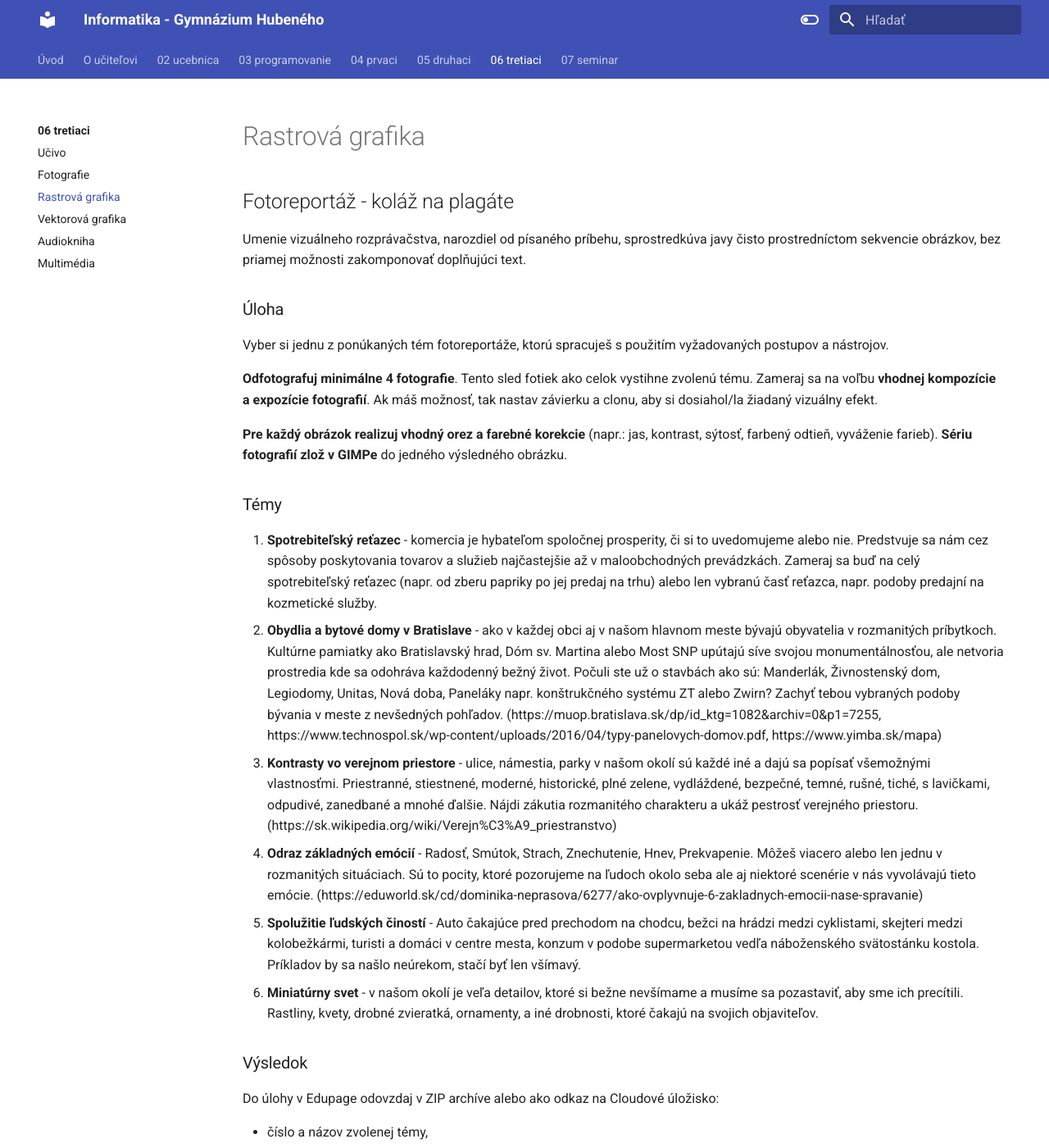
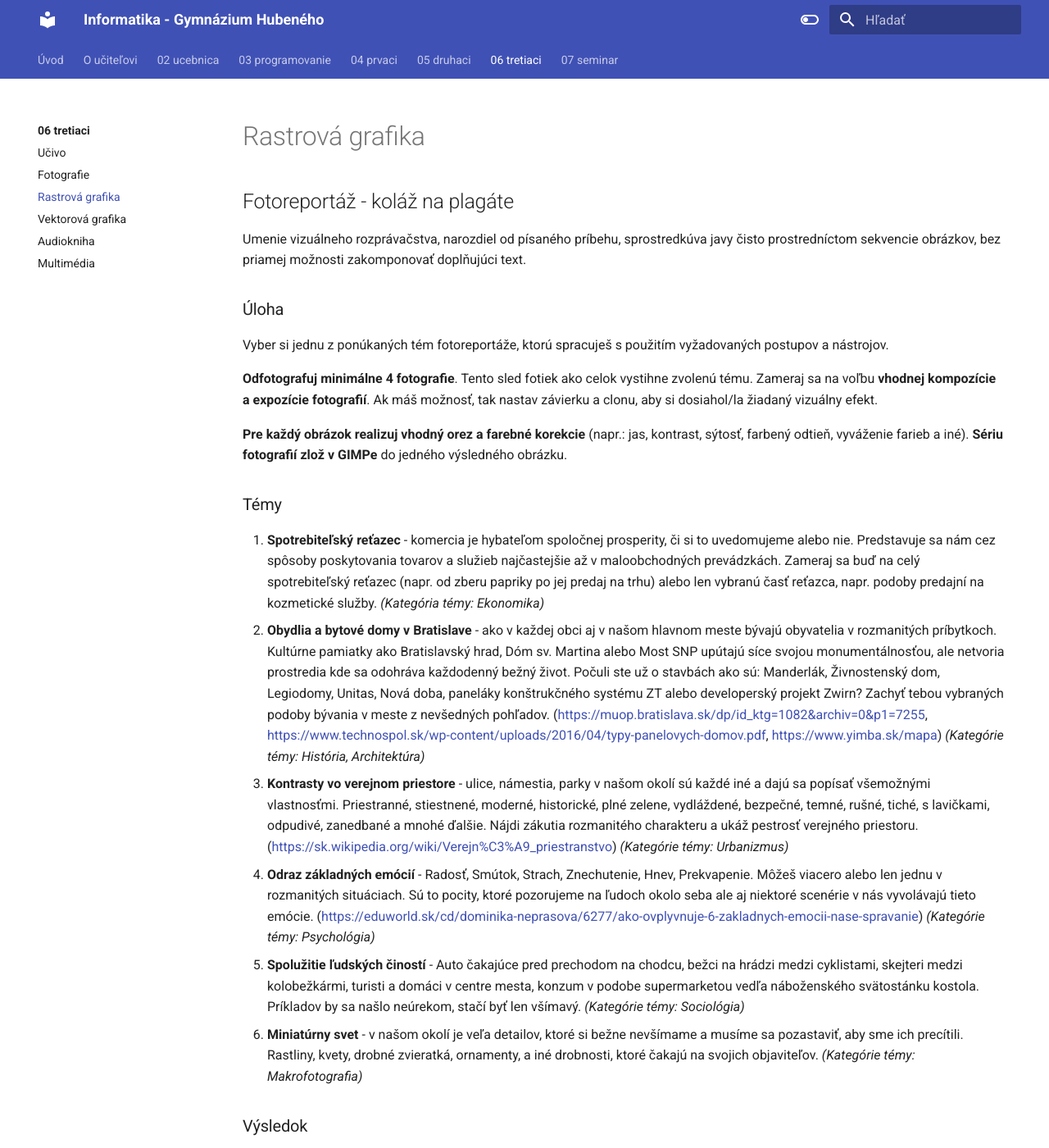
Before and after one commit to hubenka/hubenka.github.io, an MkDocs documentation site: the page built from docs/06_tretiaci/02_rastrova_grafika.md, in a window 1280 px wide and 1400 px high. Shown: the whole window at 82% size. Built offline with MkDocs 1.6.1 and Material for MkDocs 9.7.7, drawn with Linux system fonts in a browser that asks for light colours.

Commit message:
3R - graphics project update

```diff
--- a/docs/06_tretiaci/02_rastrova_grafika.md
+++ b/docs/06_tretiaci/02_rastrova_grafika.md
@@ -13,16 +13,16 @@
 
 **Odfotografuj minimálne 4 fotografie**. Tento sled fotiek ako celok vystihne zvolenú tému. Zameraj sa na voľbu **vhodnej kompozície a expozície fotografií**. Ak máš možnosť, tak nastav závierku a clonu, aby si dosiahol/la žiadaný vizuálny efekt.
 
-**Pre každý obrázok realizuj vhodný orez a farebné korekcie** (napr.: jas, kontrast, sýtosť, farbený odtieň, vyváženie farieb). **Sériu fotografií zlož v GIMPe** do jedného výsledného obrázku.
+**Pre každý obrázok realizuj vhodný orez a farebné korekcie** (napr.: jas, kontrast, sýtosť, farbený odtieň, vyváženie farieb a iné). **Sériu fotografií zlož v GIMPe** do jedného výsledného obrázku.
 
 ### Témy
 
-1. **Spotrebiteľský reťazec** - komercia je hybateľom spoločnej prosperity, či si to uvedomujeme alebo nie. Predstvuje sa nám cez spôsoby poskytovania tovarov a služieb najčastejšie až v maloobchodných prevádzkách. Zameraj sa buď na celý spotrebiteľský reťazec (napr. od zberu papriky po jej predaj na trhu) alebo len vybranú časť reťazca, napr. podoby predajní na kozmetické služby.
-2. **Obydlia a bytové domy v Bratislave** - ako v každej obci aj v našom hlavnom meste bývajú obyvatelia v rozmanitých príbytkoch. Kultúrne pamiatky ako Bratislavský hrad, Dóm sv. Martina alebo Most SNP upútajú síve svojou monumentálnosťou, ale netvoria prostredia kde sa odohráva každodenný bežný život. Počuli ste už o stavbách ako sú: Manderlák, Živnostenský dom, Legiodomy, Unitas, Nová doba, Paneláky napr. konštrukčného systému ZT alebo Zwirn? Zachyť tebou vybraných podoby bývania v meste z nevšedných pohľadov. (https://muop.bratislava.sk/dp/id_ktg=1082&archiv=0&p1=7255, https://www.technospol.sk/wp-content/uploads/2016/04/typy-panelovych-domov.pdf, https://www.yimba.sk/mapa)
-3. **Kontrasty vo verejnom priestore** - ulice, námestia, parky v našom okolí sú každé iné a dajú sa popísať všemožnými vlastnosťmi. Priestranné, stiestnené, moderné, historické, plné zelene, vydláždené, bezpečné, temné, rušné, tiché, s lavičkami, odpudivé, zanedbané a mnohé ďalšie. Nájdi zákutia rozmanitého charakteru a ukáž pestrosť verejného priestoru. (https://sk.wikipedia.org/wiki/Verejn%C3%A9_priestranstvo)
-4. **Odraz základných emócií** - Radosť, Smútok, Strach, Znechutenie, Hnev, Prekvapenie. Môžeš viacero alebo len jednu v rozmanitých situáciach. Sú to pocity, ktoré pozorujeme na ľudoch okolo seba ale aj niektoré scenérie v nás vyvolávajú tieto emócie. (https://eduworld.sk/cd/dominika-neprasova/6277/ako-ovplyvnuje-6-zakladnych-emocii-nase-spravanie)
-5. **Spolužitie ľudských čiností** - Auto čakajúce pred prechodom na chodcu, bežci na hrádzi medzi cyklistami, skejteri medzi kolobežkármi, turisti a domáci v centre mesta, konzum v podobe supermarketou vedľa náboženského svätostánku kostola. Príkladov by sa našlo neúrekom, stačí byť len všímavý.
-6. **Miniatúrny svet** - v našom okolí je veľa detailov, ktoré si bežne nevšímame a musíme sa pozastaviť, aby sme ich precítili. Rastliny, kvety, drobné zvieratká, ornamenty, a iné drobnosti, ktoré čakajú na svojich objaviteľov.
+1. **Spotrebiteľský reťazec** - komercia je hybateľom spoločnej prosperity, či si to uvedomujeme alebo nie. Predstavuje sa nám cez spôsoby poskytovania tovarov a služieb najčastejšie až v maloobchodných prevádzkách. Zameraj sa buď na celý spotrebiteľský reťazec (napr. od zberu papriky po jej predaj na trhu) alebo len vybranú časť reťazca, napr. podoby predajní na kozmetické služby. *(Kategória témy: Ekonomika)*
+2. **Obydlia a bytové domy v Bratislave** - ako v každej obci aj v našom hlavnom meste bývajú obyvatelia v rozmanitých príbytkoch. Kultúrne pamiatky ako Bratislavský hrad, Dóm sv. Martina alebo Most SNP upútajú síce svojou monumentálnosťou, ale netvoria prostredia kde sa odohráva každodenný bežný život. Počuli ste už o stavbách ako sú: Manderlák, Živnostenský dom, Legiodomy, Unitas, Nová doba, paneláky konštrukčného systému ZT alebo developerský projekt Zwirn? Zachyť tebou vybraných podoby bývania v meste z nevšedných pohľadov. ([https://muop.bratislava.sk/dp/id_ktg=1082&archiv=0&p1=7255](https://muop.bratislava.sk/dp/id_ktg=1082&archiv=0&p1=7255), [https://www.technospol.sk/wp-content/uploads/2016/04/typy-panelovych-domov.pdf](https://www.technospol.sk/wp-content/uploads/2016/04/typy-panelovych-domov.pdf), [https://www.yimba.sk/mapa](https://www.yimba.sk/mapa)) *(Kategórie témy: História, Architektúra)*
+3. **Kontrasty vo verejnom priestore** - ulice, námestia, parky v našom okolí sú každé iné a dajú sa popísať všemožnými vlastnosťmi. Priestranné, stiestnené, moderné, historické, plné zelene, vydláždené, bezpečné, temné, rušné, tiché, s lavičkami, odpudivé, zanedbané a mnohé ďalšie. Nájdi zákutia rozmanitého charakteru a ukáž pestrosť verejného priestoru. ([https://sk.wikipedia.org/wiki/Verejn%C3%A9_priestranstvo](https://sk.wikipedia.org/wiki/Verejn%C3%A9_priestranstvo)) *(Kategórie témy: Urbanizmus)*
+4. **Odraz základných emócií** - Radosť, Smútok, Strach, Znechutenie, Hnev, Prekvapenie. Môžeš viacero alebo len jednu v rozmanitých situáciach. Sú to pocity, ktoré pozorujeme na ľudoch okolo seba ale aj niektoré scenérie v nás vyvolávajú tieto emócie. ([https://eduworld.sk/cd/dominika-neprasova/6277/ako-ovplyvnuje-6-zakladnych-emocii-nase-spravanie](https://eduworld.sk/cd/dominika-neprasova/6277/ako-ovplyvnuje-6-zakladnych-emocii-nase-spravanie)) *(Kategórie témy: Psychológia)*
+5. **Spolužitie ľudských čiností** - Auto čakajúce pred prechodom na chodcu, bežci na hrádzi medzi cyklistami, skejteri medzi kolobežkármi, turisti a domáci v centre mesta, konzum v podobe supermarketou vedľa náboženského svätostánku kostola. Príkladov by sa našlo neúrekom, stačí byť len všímavý. *(Kategórie témy: Sociológia)*
+6. **Miniatúrny svet** - v našom okolí je veľa detailov, ktoré si bežne nevšímame a musíme sa pozastaviť, aby sme ich precítili. Rastliny, kvety, drobné zvieratká, ornamenty, a iné drobnosti, ktoré čakajú na svojich objaviteľov. *(Kategórie témy: Makrofotografia)*
 
 ### Výsledok
 Do úlohy v Edupage odovzdaj v ZIP archíve alebo ako odkaz na Cloudové úložisko:
```
